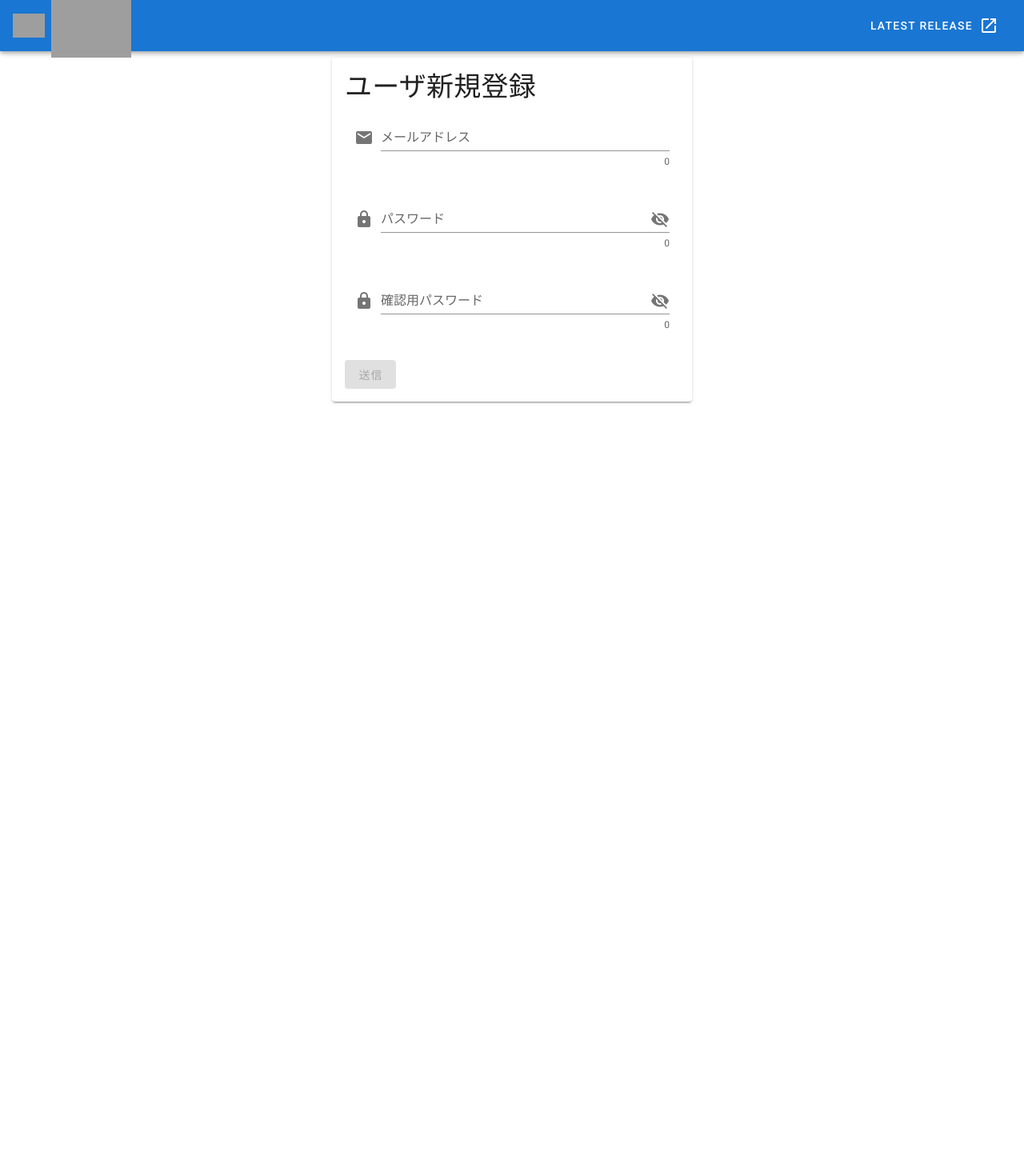
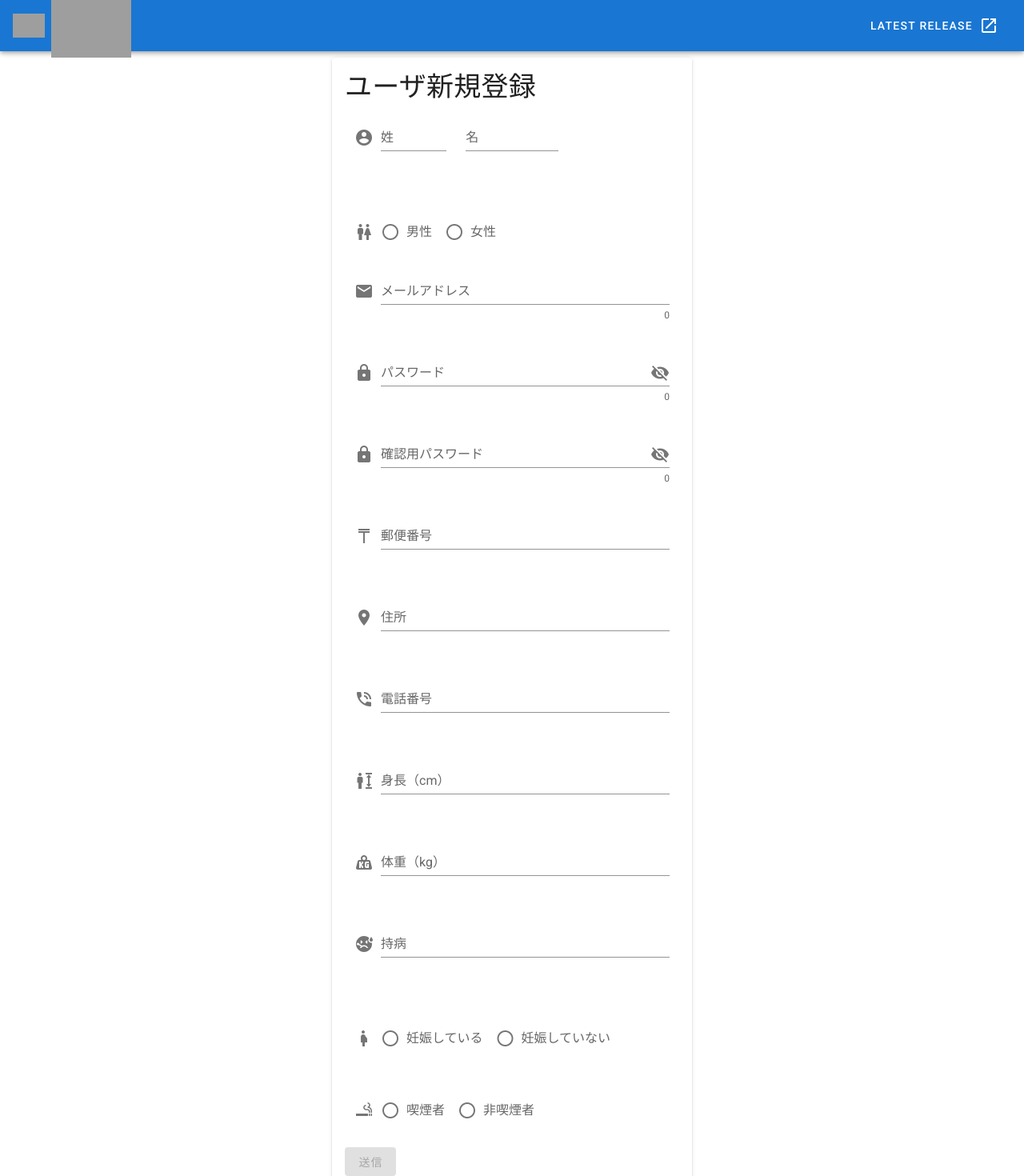
Before and after one commit to K-Fryxell/BID_Admin, a Vue app: page /regist_user in a window 1280 px wide. Shown: the top 1470 px of the page at 80% size. Before the commit the page ends 800 px from the top, so only its background shows below. Built offline with nearby package versions, Linux system fonts and the light colour scheme; no server answers; grey boxes are pictures that could not be loaded.

Commit message:
UPDATE_registAdmin/registUser-Form,Rules

```diff
--- a/src/views/admin/registAdmin.vue
+++ b/src/views/admin/registAdmin.vue
@@ -7,13 +7,20 @@
             <v-form v-model="valid">
                 <!-- 氏名入力 -->
                 <v-row class="ma-0 pa-0">
-                    <v-col>
+                    <v-col cols="6" lg="4">
                         <v-text-field
-                            v-model="name"
+                            prepend-icon="mdi-account-circle"
+                            v-model="fname"
                             class="ma-0 pa-0 pb-6"
-                            prepend-icon="mdi-account-circle"
-                            label="氏名"
-                            :rules="nameRules"/>
+                            label="姓"
+                            :rules="fnameRules"/>
+                    </v-col>
+                    <v-col cols="6" lg="4">
+                        <v-text-field
+                            v-model="lname"
+                            class="ma-0 pa-0 pb-6"
+                            label="名"
+                            :rules="lnameRules"/>
                     </v-col>
                 </v-row>
                 <!-- mail入力 -->
@@ -23,7 +30,7 @@
                             v-model="mailaddress"
                             class="ma-0 pa-0 pb-6"
                             prepend-icon="mdi-email"
-                            label="e-mail"
+                            label="メールアドレス"
                             hint="メールアドレスは50字以下で記入してください。"
                             :rules="emailRules"
                             counter
@@ -41,7 +48,7 @@
                             :type="showPassword ? 'text' : 'password'"
                             v-bind:append-icon="showPassword ? 'mdi-eye' : 'mdi-eye-off'"
                             @click:append="showPassword = !showPassword"
-                            label="password"
+                            label="パスワード"
                             hint="パスワードは6字以上20字以下にしてください。"
                             :rules="passwordRules"
                             counter
@@ -50,7 +57,7 @@
                     </v-col>
                 </v-row>
                 <!-- パスワード再入力 -->
-                <v-row class="ma-0 pa-0 pb-6">
+                <v-row class="ma-0 pa-0">
                     <v-col>
                         <v-text-field
                             v-model="againpassword"
@@ -83,8 +90,10 @@
         data() {
             return {
                 valid: true,
-                // 氏名
-                name:'',
+                // 苗字
+                fname:'',
+                // 名前
+                lname:'',
                 // メールアドレス
                 mailaddress: "",
                 // パスワード
@@ -93,8 +102,13 @@
                 againpassword: "",
                 showPassword: false,
                 // ここからルール
-                // 氏名
-                nameRules: [
+                // 苗字
+                fnameRules: [
+                    v => !!v || '入力欄が空白です。',
+                    v => /^[a-zA-Zａ-ｚＡ-Ｚぁ-んァ-ン一-龥]+$/.test(v) || '使用できない文字が含まれています。'
+                ],
+                // 名前
+                lnameRules: [
                     v => !!v || '入力欄が空白です。',
                     v => /^[a-zA-Zａ-ｚＡ-Ｚぁ-んァ-ン一-龥]+$/.test(v) || '使用できない文字が含まれています。'
                 ],
--- a/src/views/admin/registUser.vue
+++ b/src/views/admin/registUser.vue
@@ -5,6 +5,35 @@
         </v-card-title>
         <v-card-text>
             <v-form v-model="valid">
+                <!-- 氏名入力 -->
+                <v-row class="ma-0 pa-0">
+                    <v-col cols="6" lg="4">
+                        <v-text-field
+                            prepend-icon="mdi-account-circle"
+                            v-model="fname"
+                            class="ma-0 pa-0 pb-6"
+                            label="姓"
+                            :rules="fnameRules"/>
+                    </v-col>
+                    <v-col cols="6" lg="4">
+                        <v-text-field
+                            v-model="lname"
+                            class="ma-0 pa-0 pb-6"
+                            label="名"
+                            :rules="lnameRules"/>
+                    </v-col>
+                </v-row>
+                <!-- 性別入力 -->
+                <v-row class="ma-0 pa-0">
+                    <v-col cols="12" lg="12">
+                        <v-radio-group
+                            prepend-icon="mdi-human-male-female"
+                            v-model="sex" :mandatory="false" row>
+                            <v-radio label="男性"/>
+                            <v-radio label="女性"/>
+                        </v-radio-group>
+                    </v-col>
+                </v-row>
                 <!-- mail入力 -->
                 <v-row class="ma-0 pa-0">
                     <v-col>
@@ -53,6 +82,108 @@
                             required/>
                     </v-col>
                 </v-row>
+
+                <!-- 郵便番号入力 -->
+                <v-row class="ma-0 pa-0">
+                    <v-col>
+                        <v-text-field
+                            v-model="postNumber"
+                            class="ma-0 pa-0 pb-6"
+                            prepend-icon="mdi-currency-kzt"
+                            label="郵便番号"
+                            :rules="postNumberRules"
+                            required
+                        />
+                    </v-col>
+                </v-row>
+                <!-- 住所入力 -->
+                <v-row class="ma-0 pa-0">
+                    <v-col>
+                        <v-text-field
+                            v-model="address"
+                            class="ma-0 pa-0 pb-6"
+                            prepend-icon="mdi-map-marker"
+                            label="住所"
+                            :rules="addressRules"
+                            required
+                        />
+
+                    </v-col>
+                </v-row>
+                <!-- 電話番号入力 -->
+                <v-row class="ma-0 pa-0">
+                    <v-col>
+                        <v-text-field
+                            v-model="tel"
+                            class="ma-0 pa-0 pb-6"
+                            prepend-icon="mdi-phone-in-talk"
+                            label="電話番号"
+                            :rules="telRules"
+                            required
+                        />
+                    </v-col>
+                </v-row>
+                <!-- 身長入力 -->
+                <v-row class="ma-0 pa-0">
+                    <v-col>
+                        <v-text-field
+                            v-model="height"
+                            class="ma-0 pa-0 pb-6"
+                            prepend-icon="mdi-human-male-height-variant"
+                            :rules="heightRules"
+                            label="身長（cm）"
+                            required/>
+                    </v-col>
+                </v-row>
+                <!-- 体重入力 -->
+                <v-row class="ma-0 pa-0">
+                    <v-col>
+                        <v-text-field
+                            v-model="weight"
+                            class="ma-0 pa-0 pb-6"
+                            prepend-icon="mdi-weight-kilogram"
+                            label="体重（kg）"
+                            :rules="weightRules"
+                            required
+                        />
+                    </v-col>
+                </v-row>
+                <!-- 持病入力 -->
+                <v-row class="ma-0 pa-0">
+                    <v-col>
+                        <v-text-field
+                            v-model="chronicCondition"
+                            class="ma-0 pa-0 pb-6"
+                            prepend-icon="mdi-emoticon-sick"
+                            label="持病"
+                            hint="複数の持病をお持ちの方は句読点で区切って入力してください"
+                            :rules="chronicConditionRules"
+                            required
+                        />
+                    </v-col>
+                </v-row>
+                <!-- 妊娠情報入力 -->
+                <v-row class="ma-0 pa-0">
+                    <v-col cols="12" lg="12">
+                        <v-radio-group
+                            prepend-icon="mdi-human-pregnant"
+                            v-model="pregnancy" :mandatory="false" row>
+                            <v-radio label="妊娠している"/>
+                            <v-radio label="妊娠していない"/>
+                        </v-radio-group>
+                    </v-col>
+                </v-row>
+                <!-- 喫煙情報入力 -->
+                <v-row class="ma-0 pa-0">
+                    <v-col cols="12" lg="12">
+                        <v-radio-group
+                            prepend-icon="mdi-smoking"
+                            v-model="smoker" :mandatory="false" row>
+                            <v-radio label="喫煙者"/>
+                            <v-radio label="非喫煙者"/>
+                        </v-radio-group>
+                    </v-col>
+                </v-row>
                 <v-btn @click="regist" :disabled="!valid">送信</v-btn>
             </v-form>
         </v-card-text>
@@ -72,14 +203,47 @@
         data() {
             return {
                 valid: true,
+                // 苗字
+                fname:'',
+                // 名前
+                lname:'',
+                // 性別
+                sex: '',
                 // メールアドレス
                 mailaddress: "",
                 // パスワード
                 password: "",
                 // 確認用パスワード
                 againpassword: "",
+                // 郵便番号
+                postNumber: "",
+                // 住所
+                address: "",
+                // 電話番号
+                tel: "",
+                // 身長
+                height: "",
+                // 体重
+                weight: "",
+                // 持病
+                chronicCondition: "",
+                // 妊娠
+                pregnancy: "",
+                // 喫煙
+                smoker: "",
+
                 showPassword: false,
                 // ここからルール
+                // 苗字
+                fnameRules: [
+                    v => !!v || '入力欄が空白です。',
+                    v => /^[a-zA-Zａ-ｚＡ-Ｚぁ-んァ-ン一-龥]+$/.test(v) || '使用できない文字が含まれています。'
+                ],
+                // 名前
+                lnameRules: [
+                    v => !!v || '入力欄が空白です。',
+                    v => /^[a-zA-Zａ-ｚＡ-Ｚぁ-んァ-ン一-龥]+$/.test(v) || '使用できない文字が含まれています。'
+                ],
                 // メールアドレス
                 emailRules: [
                     v => !!v || 'E-mailが入力されていません',
@@ -98,6 +262,37 @@
                 againpasswordRules:[
                     v => (v&& v.length<=20) || '有効桁を超えた不正な値が入力されました。',
                     v => (v&& v === this.password) || 'パスワードが一致していません。',
+                ],
+                // 郵便番号
+                postNumberRules: [
+                    v => !!v || '入力欄が空白です。',
+                    v => /^[0-9]{3}-[0-9]{4}$/.test(v) || '郵便番号の形式が違います',
+
+                ],
+                // 住所
+                addressRules: [
+                    v => !!v || '住所は必ず入力してください。',
+                    v => (v && v.length <= 50) || '住所は50字以内にて入力してください。',
+                    // eslint-disable-next-line no-irregular-whitespace
+                    v => /^[^ 　]+$/.test(v) || 'スペースが入力されています。削除してください。',
+                    // eslint-disable-next-line no-control-regex
+                    v => /^[^\x01-\x7E\xA1-\xDF]+$/.test(v) || '住所は全角にて入力してください。'
+                ],
+                // 電話番号
+                telRules: [
+                    v => !!v || '入力欄が空白です。',
+                    v => /[\d]$/.test(v)  ||'半角数字で入力してください。',
+                    v => /^0[789]0-[0-9]{4}-[0-9]{4}$/.test(v) || '電話番号の形式が違います'
+                ],
+                // 身長
+                heightRules: [
+                v => !!v || '入力欄が空白です。',
+                v => /[\d]$/.test(v)  ||'半角数字で入力してください。',
+                ],
+                // 体重
+                weightRules: [
+                    v => !!v || '入力欄が空白です。',
+                    v => /[\d]$/.test(v)  ||'半角数字で入力してください。',
                 ],
             }
         },
```
Lines whose indentation alone changed are shown as unchanged.
